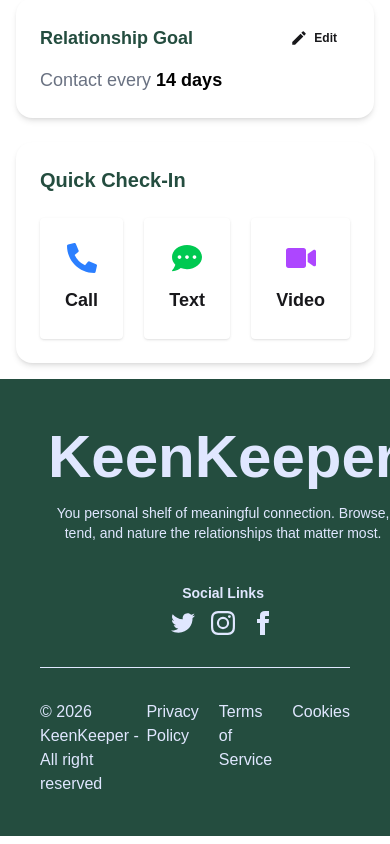
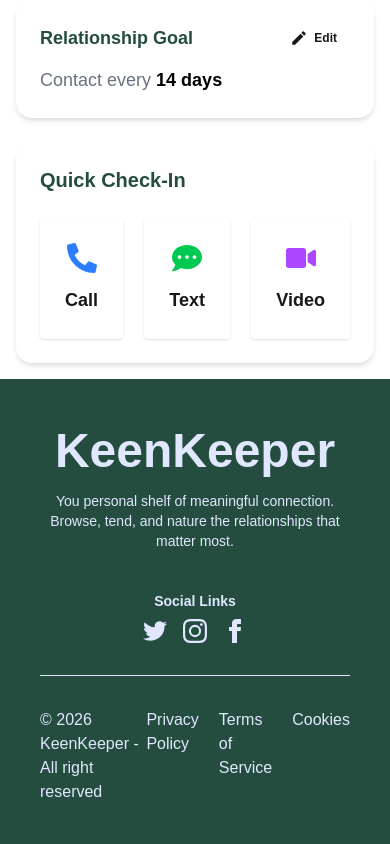
Before and after one commit to mahmudulhasanzb/A07-Keen-Keeper-NextJS, a Next.js app: page /friends/1 in a window 390 px wide. Shown: the part 1285-2129 px from the top of the page. Built offline with nearby package versions, Linux system fonts and the light colour scheme.

Commit message:
fixed mobile responsiveness

```diff
--- a/src/app/page.js
+++ b/src/app/page.js
@@ -21,7 +21,7 @@ export default function Home() {
       </div>
 
       {/*  Stats */}
-      <div className="stats shadow flex max-w-6xl mx-auto text-center text-[#244D3F] gap-5 py-10 mb-10">
+      <div className="stats shadow flex flex-col lg:flex-row md:flex-row max-w-6xl mx-auto text-center text-[#244D3F] gap-5 py-10 mb-10">
         <div className="stat border-none bg-base-100 rounded-2xl py-8 px-4 shadow-lg">
           <div className="stat-value">10</div>
           <div className="stat-title text-sm">Total Friends</div>
--- a/src/components/shared/Footer.jsx
+++ b/src/components/shared/Footer.jsx
@@ -6,14 +6,13 @@ const Footer = () => {
     <footer className="bg-[#244D3F] text-primary-content p-10">
       <div className="max-w-6xl mx-auto footer footer-horizontal footer-center mb-8 border-b">
         <aside>
-          <p className="text-6xl font-bold p-2">
+          <p className="text-5xl lg:text-6xl font-bold p-2">
             Keen<span className="font-semibold">Keeper</span>
           </p>
           <p>
             You personal shelf of meaningful connection. Browse, tend, and
             nature the relationships that matter most.
           </p>
-          {/* <p>Copyright © {new Date().getFullYear()} - All right reserved</p> */}
         </aside>
         <nav className="mb-8">
           <p className="font-semibold text-sm">Social Links</p>
```
Also changed, not shown: 1 other file (tests, documents, lock files or other folders).
